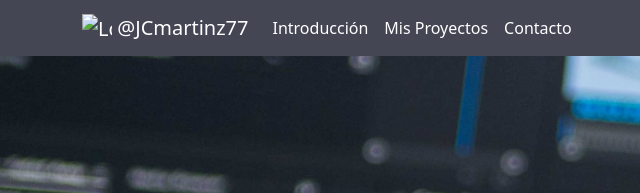
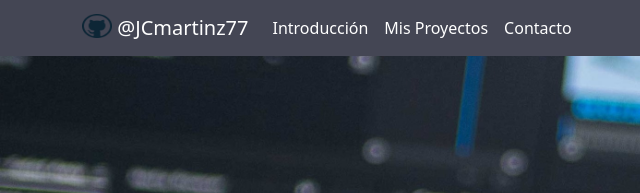
Before and after one commit to JCmartinz77/portafolio, a plain HTML site: page index.html in a window 1280 px wide. Shown: the top 193 px of the page, 0-640 px from the left. Drawn offline with nearby package versions, Linux system fonts and the light colour scheme; the site is published under a folder, as on GitHub Pages, so addresses that start at the root find nothing; a web font is replaced by a local one.

Commit message:
Reparando Linkeo de Logo de git e imagen de fondo

```diff
--- a/index.html
+++ b/index.html
@@ -23,7 +23,7 @@
     <nav class="navbar navbar-expand-lg bg-body-color">
         <div class="container">
             <a class="navbar-brand" href="#" style="color: white">
-                <img src="/img/LogoGit.png" alt="Logo" width="30" height="24" class="d-inline-block align-text-top">
+                <img src="./img/LogoGit.png" alt="Logo" width="30" height="24" class="d-inline-block align-text-top">
                 @JCmartinz77
               </a>
           <button class="navbar-toggler" type="button" data-bs-toggle="collapse" data-bs-target="#navbarSupportedContent" aria-controls="navbarSupportedContent" aria-expanded="false" aria-label="Toggle navigation">
```
